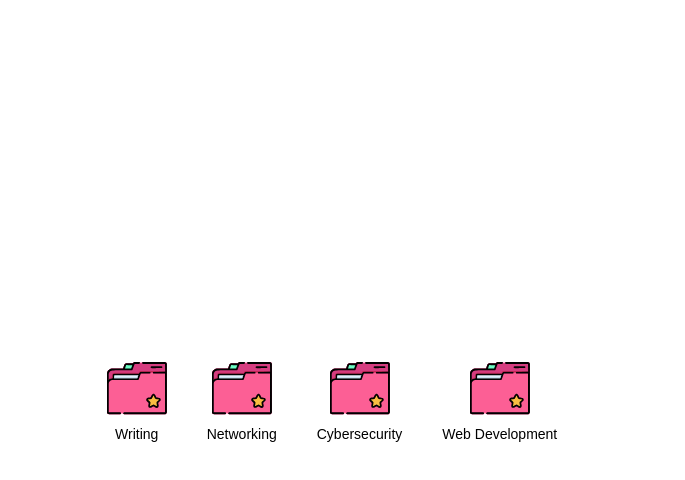
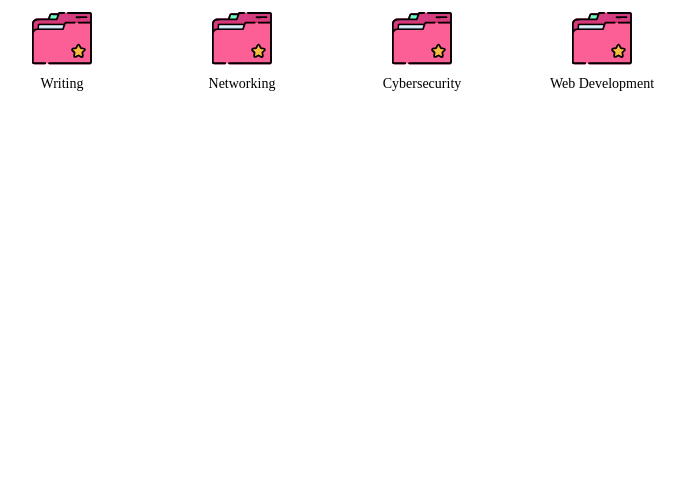
Before and after one commit to demsekaye/Portfolio, a plain HTML site: page index.html in a window 1280 px wide. Shown: the whole page, without its empty margins (308-993 px from the left). Drawn offline with Linux system fonts and the light colour scheme.

Commit message:
modified styles.css and index.html

```diff
--- a/index.html
+++ b/index.html
@@ -6,25 +6,25 @@
   <link rel="stylesheet" href="styles/styles.css">
 </head>
 <body>
-  <div class="folder-container">
-    <a class="folder" href="pages/writing.html">
+  <div class="folders">
+    <a class="folder-card" href="pages/writing.html">
       <img src="icons/folder.svg" alt="Folder icon">
-      <div class="folder-label">Writing</div>
+      <span class="label">Writing</span>
     </a>
 
-    <a class="folder" href="pages/networking.html">
+    <a class="folder-card" href="pages/networking.html">
       <img src="icons/folder.svg" alt="Folder icon">
-      <div class="folder-label">Networking</div>
+      <span class="label">Networking</span>
     </a>
 
-    <a class="folder" href="pages/cybersecurity.html">
+    <a class="folder-card" href="pages/cybersecurity.html">
       <img src="icons/folder.svg" alt="Folder icon">
-      <div class="folder-label">Cybersecurity</div>
+      <span class="label">Cybersecurity</span>
     </a>
 
-    <a class="folder" href="pages/webdev.html">
+    <a class="folder-card" href="pages/webdev.html">
       <img src="icons/folder.svg" alt="Folder icon">
-      <div class="folder-label">Web Development</div>
+      <span class="label">Web Development</span>
     </a>
   </div>
 </body>
--- a/styles/styles.css
+++ b/styles/styles.css
@@ -1,31 +1,30 @@
-body {
-  font-family: sans-serif;
-  display: flex;                 /* use flexbox */
-  justify-content: center;       /* center horizontally */
-  align-items: center;           /* center vertically */
-  height: 100vh;                 /* full screen height */
-  margin: 0;                     /* remove default body margin */
+/* Parent container holding all folders in one row */
+.folders {
+  display: flex;
+  justify-content: center;  /* centers the row horizontally */
+  gap: 40px;                /* space between items */
 }
 
-.folder-container {
-  display: flex;                 /* line them up horizontally */
-  gap: 40px;                     /* space between folders */
-}
-
-.folder {
+/* Each icon+label group (same size for all) */
+.folder-card {
+  width: 140px;             /* make all cards the same width */
   display: flex;
   flex-direction: column;
   align-items: center;
-  text-decoration: none;
-  color: black;
+  text-decoration: none;    /* remove underline on links */
+  color: inherit;           /* keep page text color */
 }
 
-.folder img {
-  width: 60px;   /* reduced size */
-  height: 60px;  /* reduced size */
+/* Folder icon */
+.folder-card img {
+  width: 60px;
+  height: 60px;
+  display: block;
 }
 
-.folder-label {
+/* Label under the icon */
+.folder-card .label {
   margin-top: 8px;
   font-size: 14px;
+  text-align: center;
 }
```
